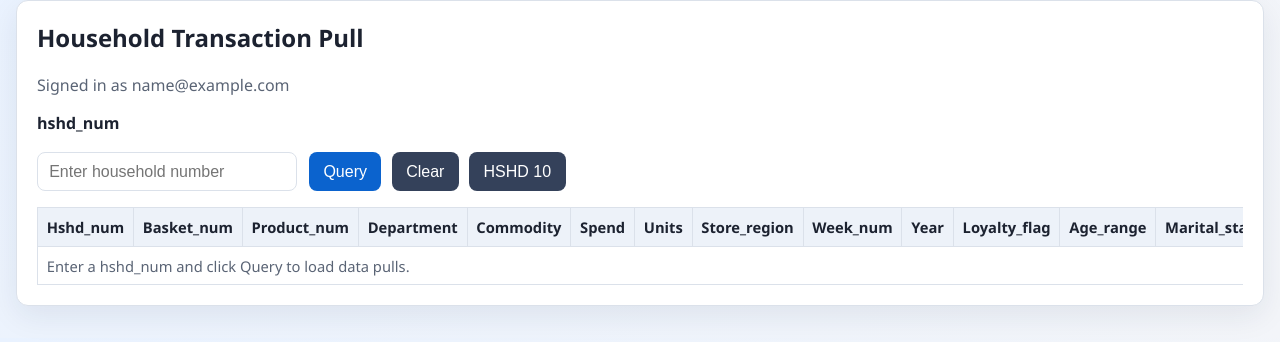
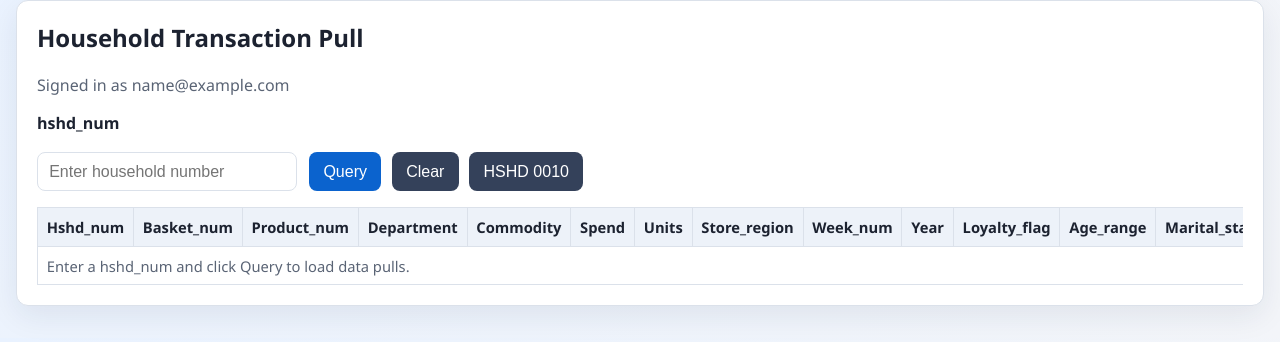
Before and after one commit to erindler/CS5165_Final_Project, a Flask app: page /data-pulls in a window 1280 px wide. Shown: the part 114-456 px from the top of the page. Run offline with Flask 3, Linux system fonts and the light colour scheme; the visitor is signed in with stand-in values (Sample User, id 1); some libraries are stand-ins or nearby versions.

Commit message:
Update button label and input value for HSHD 10 to HSHD 0010 for consistency

```diff
--- a/static/data_pulls.js
+++ b/static/data_pulls.js
@@ -14,7 +14,7 @@
   });
 
   hshd10Btn.addEventListener('click', function () {
-    input.value = '10';
+    input.value = '0010';
     form.submit();
   });
 })();
--- a/templates/data_pulls.html
+++ b/templates/data_pulls.html
@@ -33,7 +33,7 @@
         <div class="query-actions">
           <button type="submit">Query</button>
           <button type="button" class="secondary" id="clearBtn">Clear</button>
-          <button type="button" class="secondary" id="hshd10Btn">HSHD 10</button>
+          <button type="button" class="secondary" id="hshd10Btn">HSHD 0010</button>
         </div>
       </form>
 
```
Also changed, not shown: .github/workflows/main_wa-final-project.yml.
